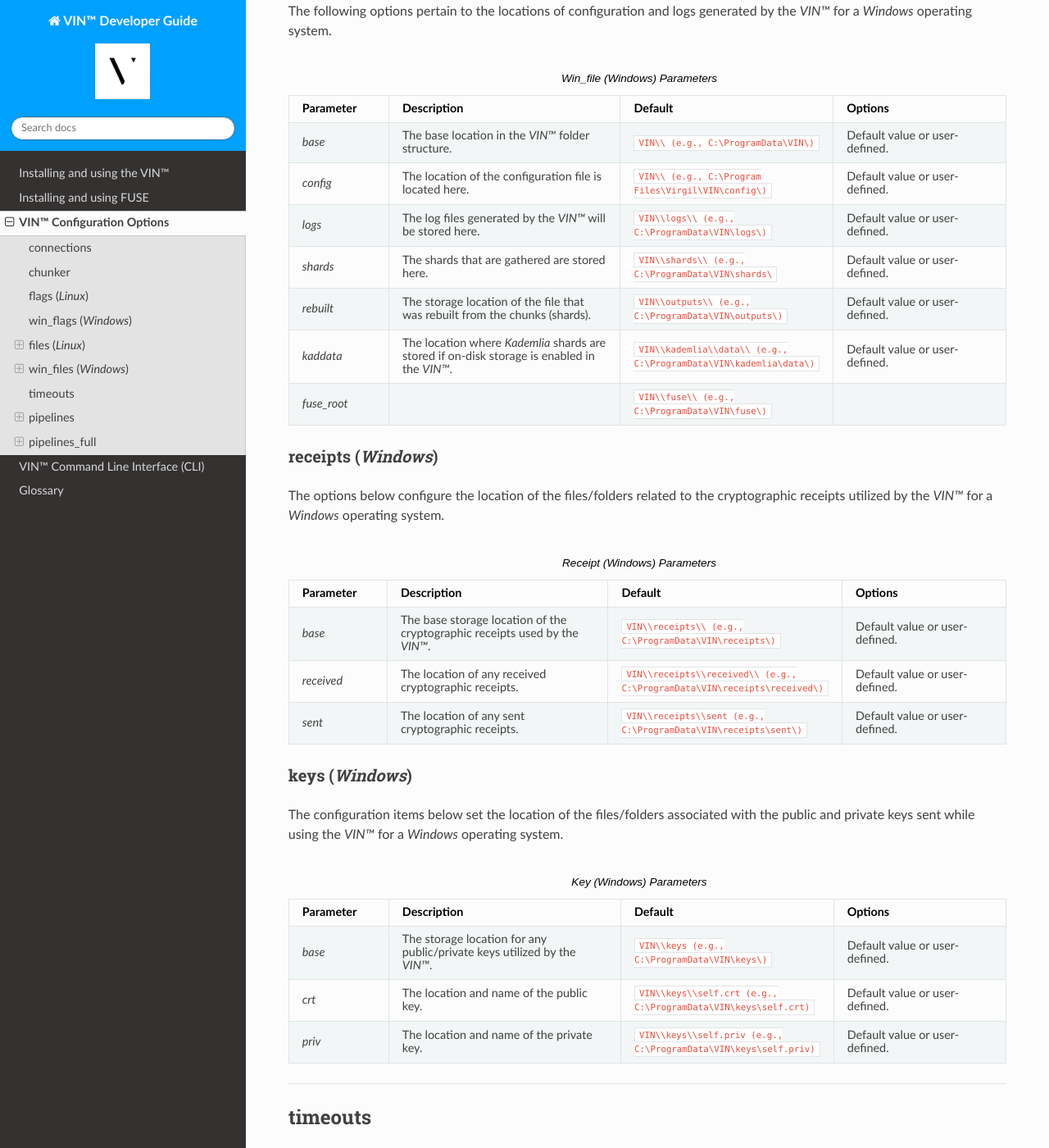
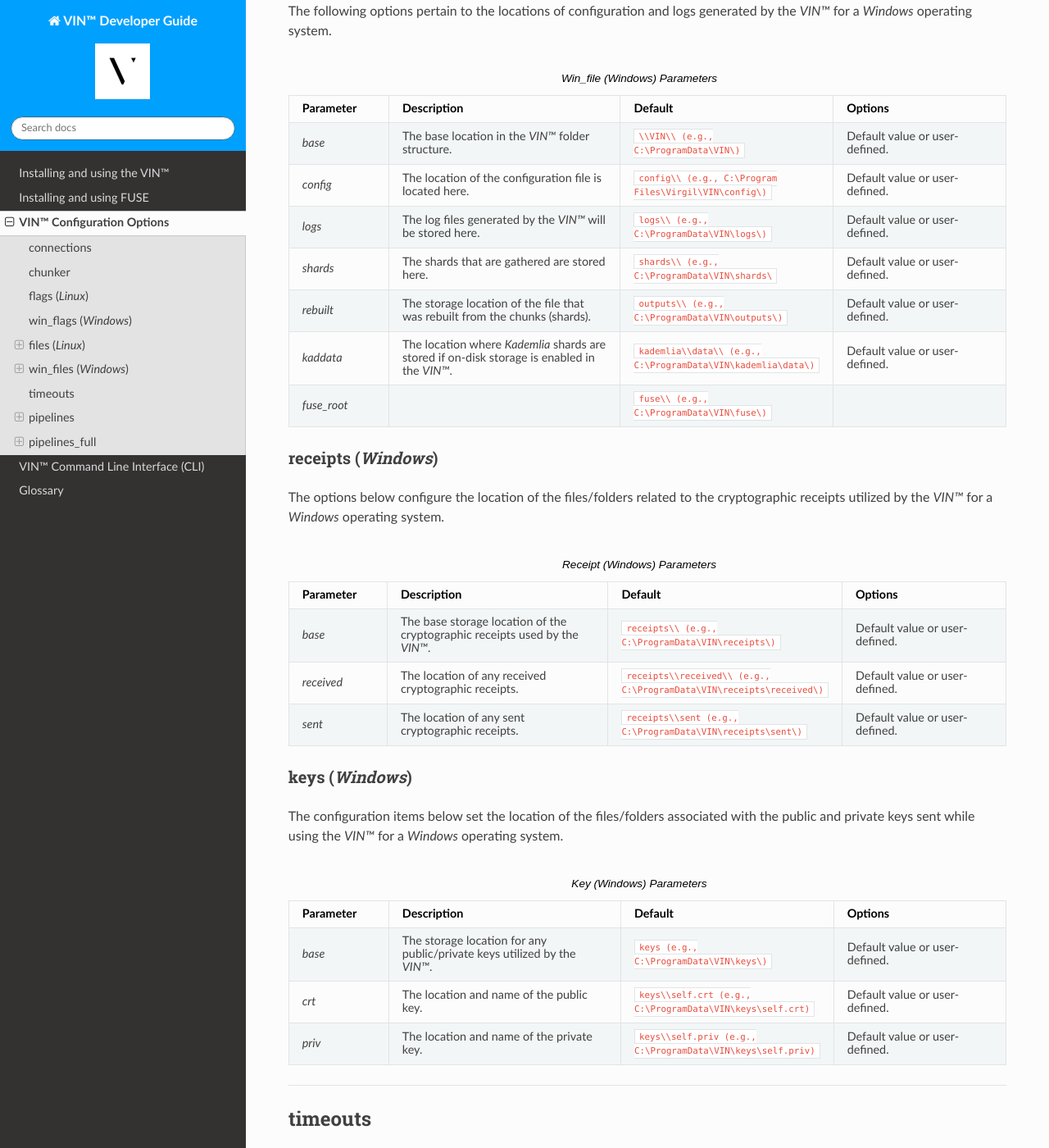
Before and after one commit to Market-Insight-Solutions-LLC/vin-developer-guide, a Sphinx documentation site: the page built from docs/source/configuration.rst, in a window 1280 px wide and 1400 px high, scrolled down 3806 px. Shown: the whole window at 82% size. Built offline with Sphinx 7.4.7 and the Read the Docs theme 2.0.0, drawn with Linux system fonts in a browser that asks for light colours.

Commit message:
minor changes to configuration

```diff
--- a/docs/source/configuration.rst
+++ b/docs/source/configuration.rst
@@ -143,13 +143,13 @@
     :header: Parameter, Description, Default, Options
     :widths: 15 40 15 30
 
-    *base*, "The base location in the *VIN™* folder structure.", "``VIN\\ (e.g., C:\ProgramData\VIN\)``", "Default value or user-defined."
-    *config*, "The location of the configuration file is located here.", "``VIN\\ (e.g., C:\Program Files\Virgil\VIN\config\)``", "Default value or user-defined."
-    *logs*, "The log files generated by the *VIN™* will be stored here.", "``VIN\\logs\\ (e.g., C:\ProgramData\VIN\logs\)``", "Default value or user-defined."
-    *shards*, "The shards that are gathered are stored here.", "``VIN\\shards\\ (e.g., C:\ProgramData\VIN\shards\``", "Default value or user-defined."
-    *rebuilt*, "The storage location of the file that was rebuilt from the chunks (shards).", "``VIN\\outputs\\ (e.g., C:\ProgramData\VIN\outputs\)``", "Default value or user-defined."
-    *kaddata*, "The location where *Kademlia* shards are stored if on-disk storage is enabled in the *VIN™*.", "``VIN\\kademlia\\data\\ (e.g., C:\ProgramData\VIN\kademlia\data\)``", "Default value or user-defined."
-    *fuse_root*, "", "``VIN\\fuse\\ (e.g., C:\ProgramData\VIN\fuse\)``", ""
+    *base*, "The base location in the *VIN™* folder structure.", "``\\VIN\\ (e.g., C:\ProgramData\VIN\)``", "Default value or user-defined."
+    *config*, "The location of the configuration file is located here.", "``config\\ (e.g., C:\Program Files\Virgil\VIN\config\)``", "Default value or user-defined."
+    *logs*, "The log files generated by the *VIN™* will be stored here.", "``logs\\ (e.g., C:\ProgramData\VIN\logs\)``", "Default value or user-defined."
+    *shards*, "The shards that are gathered are stored here.", "``shards\\ (e.g., C:\ProgramData\VIN\shards\``", "Default value or user-defined."
+    *rebuilt*, "The storage location of the file that was rebuilt from the chunks (shards).", "``outputs\\ (e.g., C:\ProgramData\VIN\outputs\)``", "Default value or user-defined."
+    *kaddata*, "The location where *Kademlia* shards are stored if on-disk storage is enabled in the *VIN™*.", "``kademlia\\data\\ (e.g., C:\ProgramData\VIN\kademlia\data\)``", "Default value or user-defined."
+    *fuse_root*, "", "``fuse\\ (e.g., C:\ProgramData\VIN\fuse\)``", ""
 
 
 receipts (*Windows*)
@@ -161,9 +161,9 @@
     :header: Parameter, Description, Default, Options
     :widths: 15 40 15 30
 
-    *base*, "The base storage location of the cryptographic receipts used by the *VIN™*.", "``VIN\\receipts\\ (e.g., C:\ProgramData\VIN\receipts\)``", "Default value or user-defined."
-    *received*, "The location of any received cryptographic receipts.", "``VIN\\receipts\\received\\ (e.g., C:\ProgramData\VIN\receipts\received\)``", "Default value or user-defined."
-    *sent*, "The location of any sent cryptographic receipts.", "``VIN\\receipts\\sent (e.g., C:\ProgramData\VIN\receipts\sent\)``", "Default value or user-defined."
+    *base*, "The base storage location of the cryptographic receipts used by the *VIN™*.", "``receipts\\ (e.g., C:\ProgramData\VIN\receipts\)``", "Default value or user-defined."
+    *received*, "The location of any received cryptographic receipts.", "``receipts\\received\\ (e.g., C:\ProgramData\VIN\receipts\received\)``", "Default value or user-defined."
+    *sent*, "The location of any sent cryptographic receipts.", "``receipts\\sent (e.g., C:\ProgramData\VIN\receipts\sent\)``", "Default value or user-defined."
 
 
 keys (*Windows*)
@@ -175,9 +175,9 @@
     :header: Parameter, Description, Default, Options
     :widths: 15 40 15 30
 
-    *base*, "The storage location for any public/private keys utilized by the *VIN™*.", "``VIN\\keys (e.g., C:\ProgramData\VIN\keys\)``", "Default value or user-defined."
-    *crt*, "The location and name of the public key.", "``VIN\\keys\\self.crt (e.g., C:\ProgramData\VIN\keys\self.crt)``", "Default value or user-defined."
-    *priv*, "The location and name of the private key.", "``VIN\\keys\\self.priv (e.g., C:\ProgramData\VIN\keys\self.priv)``", "Default value or user-defined."
+    *base*, "The storage location for any public/private keys utilized by the *VIN™*.", "``keys (e.g., C:\ProgramData\VIN\keys\)``", "Default value or user-defined."
+    *crt*, "The location and name of the public key.", "``keys\\self.crt (e.g., C:\ProgramData\VIN\keys\self.crt)``", "Default value or user-defined."
+    *priv*, "The location and name of the private key.", "``keys\\self.priv (e.g., C:\ProgramData\VIN\keys\self.priv)``", "Default value or user-defined."
 
 ======================================================
 
```
